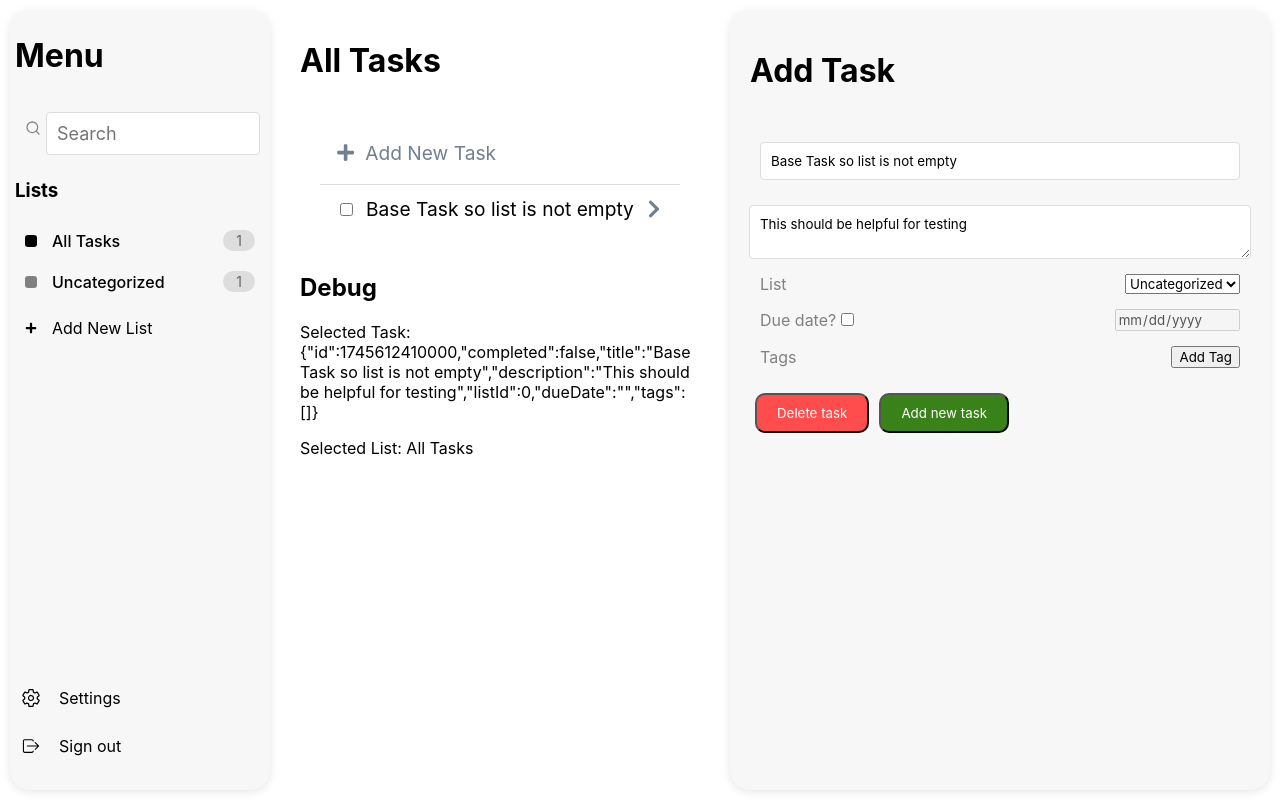
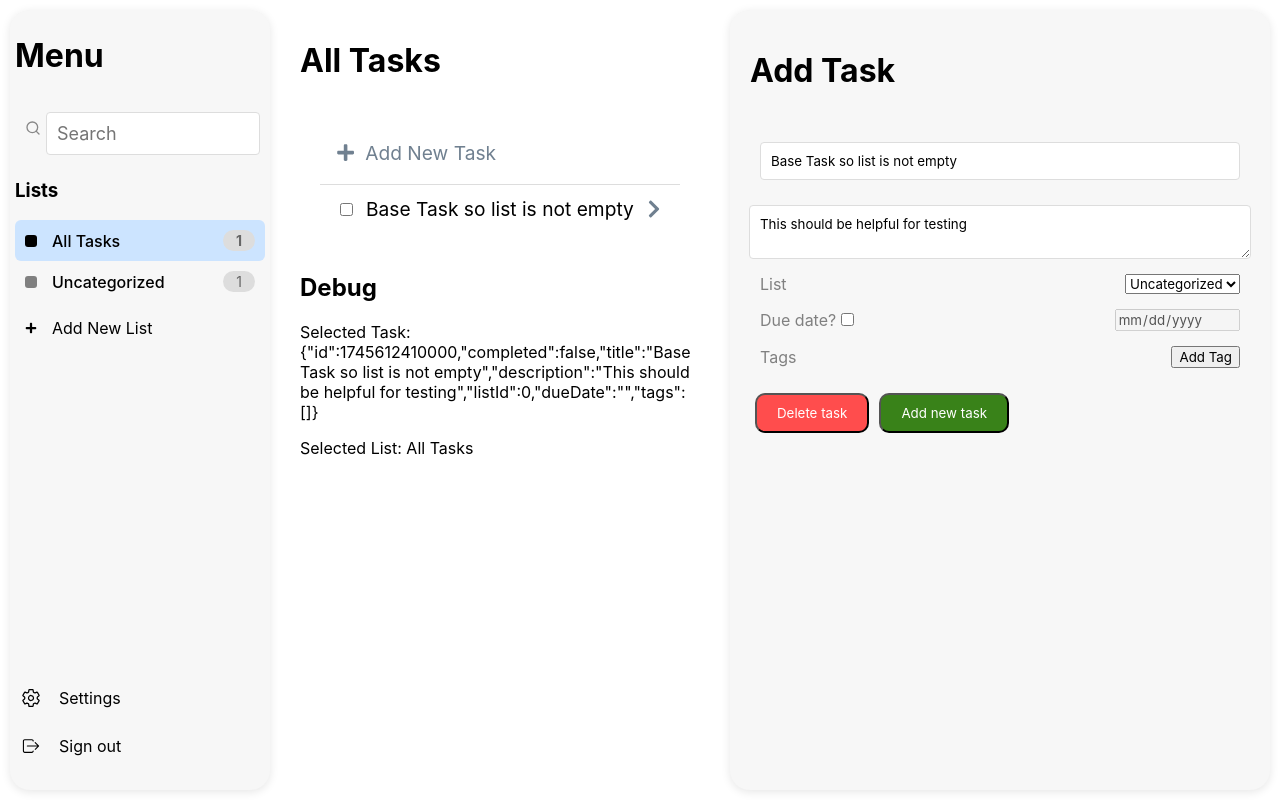
Before and after one commit to tomjones-4/react-task-tracker-web-app, a React (Vite) app: page / in a window 1280 px wide. Built offline with nearby package versions, Linux system fonts and the light colour scheme.

Commit message:
Add highlight to selected list

```diff
--- a/src/App.css
+++ b/src/App.css
@@ -77,6 +77,11 @@
 
 .menu-list:hover {
   background-color: #eaeaea; /* Light hover effect */
+}
+
+.menu-list.selected {
+  background-color: #cce4ff; /* light blue for selected */
+  font-weight: bold;
 }
 
 .menu-list-color-block {
--- a/src/App.jsx
+++ b/src/App.jsx
@@ -12,20 +12,15 @@ import { useState, useEffect } from "react";
 // Don't let user add the same tag twice
 // Don't let user add the same list twice
 // If a tag is removed from the manage tags modal, it should be removed from tasks that have it applied? Idk, that's debateable
-// Add ability to delete list
 // Add color selector for new lists and tags
 // Give user ability to see all tasks regardless of list
 // Make it so ids for tasks, lists, tags, etc. are unique and incremented by 1 instead of using Date.now() (This is important for when we add the ability to edit tasks, since we need to be able to find the task in the array by id)
 // Make it so list is saved correctly when it's added to task. Currently, I think it just saves the id or name, but not the other info in the list object (color, length, etc.)
 // Consider using Headless UI for the modal and dropdown components. This would make it easier to style them and make them more accessible.
-// Highlight the selected list item in the sidebar (background color or bold text)
 // Add a tag filter when "All tasks" is selected in the sidebar
 // Make Uncategorized list show up at bottom of the menu lists
 // Add ability to delete lists
 // Have the lists show up in a different way from the tags. Also make the user confirm they want to delete a list.
-
-// There's a bug where if you delete a list, the it causes an error in TaskView. I'm not sure if it's maybe because it's deleting all the tasks.
-// There's also an error occurring in the TaskView component.
 
 const App = () => {
   /* Begin Constants */
@@ -303,6 +298,7 @@ const App = () => {
         addList={addList}
         deleteList={deleteList}
         changeSelectedList={changeSelectedList}
+        selectedListId={selectedList.id}
       />
       <MainView
         selectedListName={selectedList.name}
--- a/src/components/Menu.jsx
+++ b/src/components/Menu.jsx
@@ -4,7 +4,13 @@ import { IoSettingsOutline } from "react-icons/io5";
 import { IoIosLogOut } from "react-icons/io";
 import AddList from "./AddList";
 
-const Menu = ({ lists, addList, deleteList, changeSelectedList }) => {
+const Menu = ({
+  lists,
+  addList,
+  deleteList,
+  selectedListId,
+  changeSelectedList,
+}) => {
   return (
     <div className="menu-container">
       <h1>Menu</h1>
@@ -31,7 +37,11 @@ const Menu = ({ lists, addList, deleteList, changeSelectedList }) => {
           placeholder="Search"
         ></input>
       </div>
-      <MenuLists lists={lists} changeSelectedList={changeSelectedList} />
+      <MenuLists
+        lists={lists}
+        selectedListId={selectedListId}
+        changeSelectedList={changeSelectedList}
+      />
       <AddList lists={lists} addList={addList} deleteList={deleteList} />
       <div className="menu-footer">
         <span>
--- a/src/components/MenuLists.jsx
+++ b/src/components/MenuLists.jsx
@@ -1,13 +1,15 @@
 import React from "react";
 
-const MenuLists = ({ lists, changeSelectedList }) => {
+const MenuLists = ({ lists, selectedListId, changeSelectedList }) => {
   return (
     <div>
       <h3>Lists</h3>
       {lists.map((list) => {
         return (
           <div
-            className="menu-list"
+            className={`menu-list ${
+              selectedListId == list.id ? "selected" : ""
+            }`}
             key={list.id}
             onClick={() => changeSelectedList(list)}
           >
```
